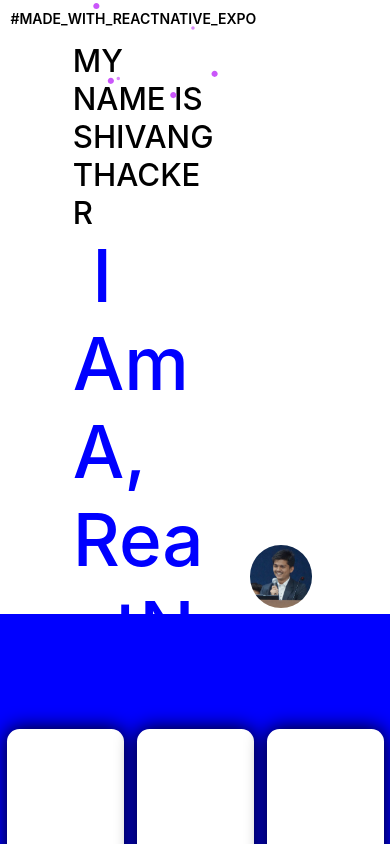
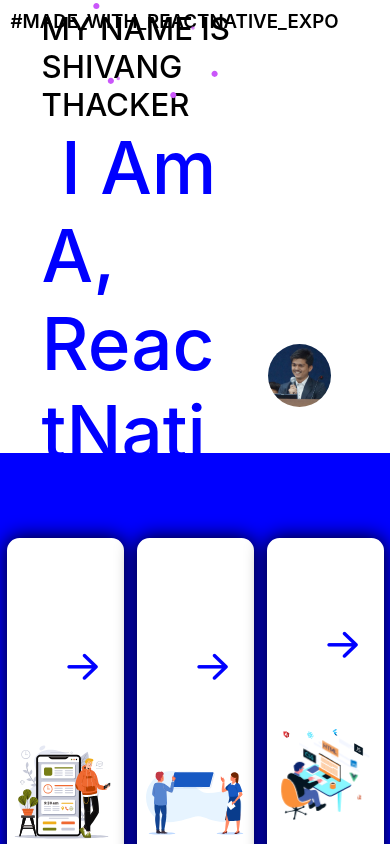
Before and after one commit to shiv-thacker/portfolioo, a React Native app: screen / in a window 390 px wide. Built offline with nearby package versions, Linux system fonts and the light colour scheme.

Commit message:
landscape changes

```diff
--- a/app.json
+++ b/app.json
@@ -6,7 +6,7 @@
     "experiments": {
       "baseUrl": "/portfolioo"
     },
-    "orientation": "portrait",
+    "orientation": "landscape",
     "icon": "./assets/icon.png",
     "userInterfaceStyle": "light",
     "splash": {
--- a/src/Components/HomescreenComponents/Intro.js
+++ b/src/Components/HomescreenComponents/Intro.js
@@ -1,7 +1,12 @@
 import { StyleSheet, Text, View, Image } from "react-native";
 import React from "react";
 import Colors from "../../Utils/Colors";
-import { horizontalScale, verticalScale } from "../../Utils/Dimensions";
+import {
+  horizontalScale,
+  verticalScale,
+  windowHeight,
+  windowWidth,
+} from "../../Utils/Dimensions";
 import { Player } from "@lottiefiles/react-lottie-player";
 
 const Intro = () => {
@@ -18,21 +23,10 @@ const Intro = () => {
         loop={true}
         hover={true}
       ></Player>
-      <Text
-        style={{
-          textAlign: "center",
-          color: Colors.BLACK,
-          position: "absolute",
-          top: verticalScale(10),
-          left: verticalScale(10),
-          fontWeight: "600",
-        }}
-      >
-        #MADE_WITH_REACTNATIVE_EXPO
-      </Text>
+      <Text style={styles.madewith}>#MADE_WITH_REACTNATIVE_EXPO</Text>
       <View
         style={{
-          padding: verticalScale(40),
+          padding: windowWidth > 900 ? verticalScale(40) : verticalScale(10),
           flexDirection: "row",
           alignItems: "center",
         }}
@@ -79,4 +73,13 @@ const styles = StyleSheet.create({
     height: horizontalScale(60),
     borderRadius: 999,
   },
+  madewith: {
+    textAlign: "center",
+    color: Colors.BLACK,
+    position: "absolute",
+    top: verticalScale(10),
+    left: verticalScale(10),
+    fontWeight: "600",
+    fontSize: windowWidth > 900 ? verticalScale(18) : verticalScale(18),
+  },
 });
--- a/src/Utils/Dimensions.js
+++ b/src/Utils/Dimensions.js
@@ -1,6 +1,8 @@
 import { Dimensions } from "react-native";
 
 const { width, height } = Dimensions.get("window");
+const windowWidth = Dimensions.get("window").width;
+const windowHeight = Dimensions.get("window").height;
 
 const guidelineBaseWidth = 375;
 const guidelineBaseHeight = 812;
@@ -10,4 +12,10 @@ const verticalScale = (size) => (height / guidelineBaseHeight) * size;
 const moderateScale = (size, factor = 0.5) =>
   size + (horizontalScale(size) - size) * factor;
 
-export { horizontalScale, verticalScale, moderateScale };
+export {
+  horizontalScale,
+  verticalScale,
+  moderateScale,
+  windowWidth,
+  windowHeight,
+};
--- a/src/screens/HomeScreen.jsx
+++ b/src/screens/HomeScreen.jsx
@@ -1,12 +1,20 @@
-import { StyleSheet, Text, View } from "react-native";
-import React from "react";
+import { StyleSheet, Text, View, Alert } from "react-native";
+import React, { useEffect } from "react";
 import Colors from "../Utils/Colors";
-import { horizontalScale, verticalScale } from "../Utils/Dimensions";
+
 import Intro from "../Components/HomescreenComponents/Intro";
 import { ScrollView } from "react-native-web";
 import Tabs from "../Components/HomescreenComponents/tabs";
+import { windowWidth } from "../Utils/Dimensions";
 
 const HomeScreen = () => {
+  useEffect(() => {
+    if (windowWidth < 450) {
+      alert(
+        "please rotate your phone(landscape) and refresh for better result"
+      );
+    }
+  }, []);
   return (
     <View style={styles.container}>
       <ScrollView contentContainerStyle={{ flexGrow: 1 }}>
```
